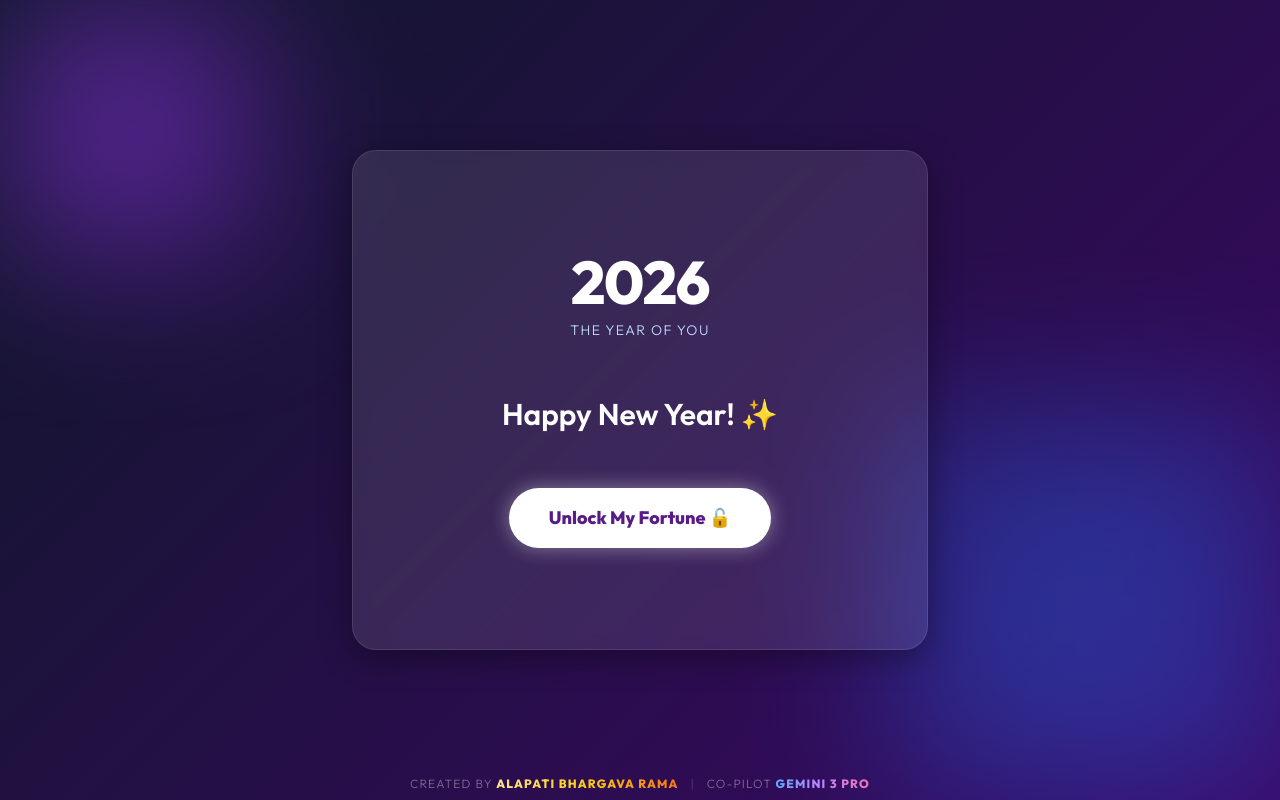
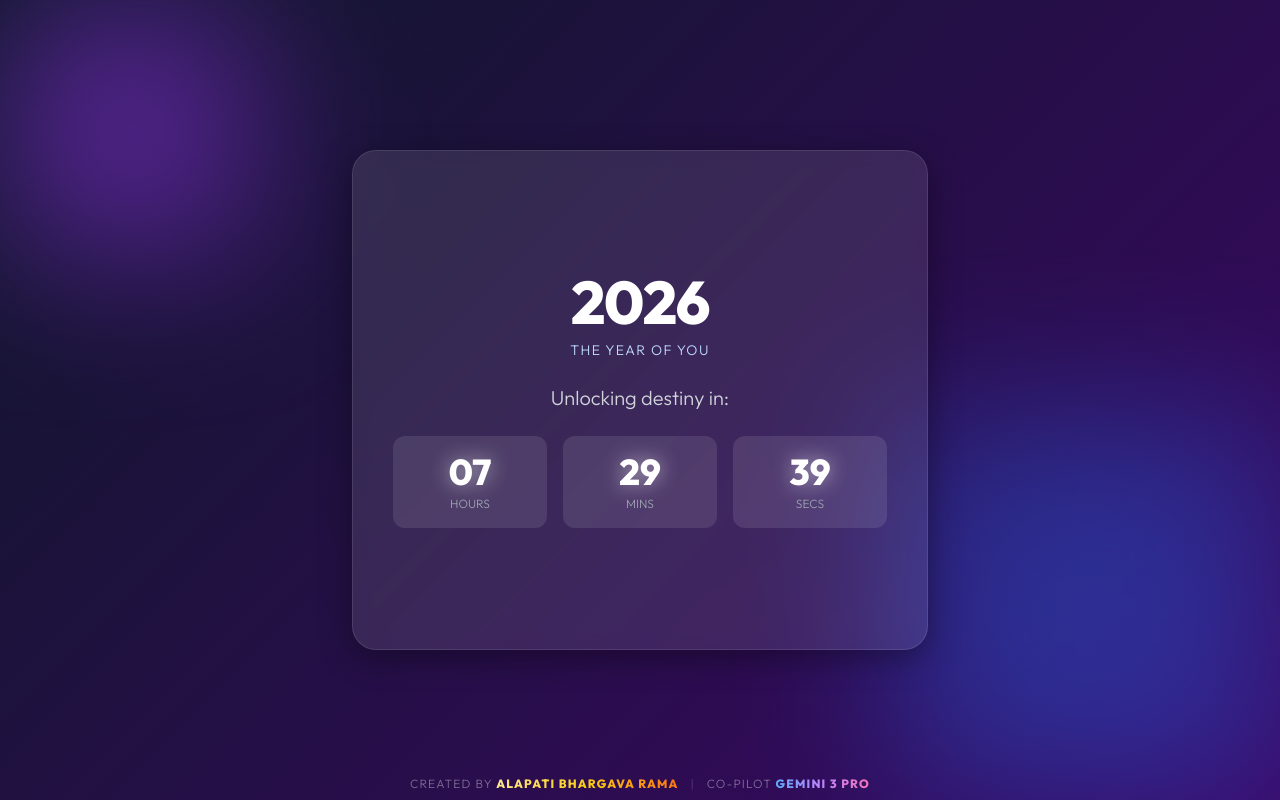
Before and after one commit to bhargavaalapati/improved-octo-fiesta, a plain HTML site: page index.html in a window 1280 px wide. Drawn offline with nearby package versions, Linux system fonts and the light colour scheme.

Commit message:
deploy-final

```diff
--- a/index.html
+++ b/index.html
@@ -134,7 +134,7 @@
     <script>
         // === CONFIGURATION ===
         // 1. DATE: Set to "2025" to test NOW, change to "2026" before sending to friends!
-        const targetDate = new Date("January 1, 2025 00:00:00").getTime();
+        const targetDate = new Date("January 1, 2026 00:00:00").getTime();
 
         // 2. URL: ⚠️ REPLACE THIS WITH YOUR REAL GITHUB LINK ⚠️
         // If this is wrong, Twitter and WhatsApp share buttons will fail or look empty.
```
